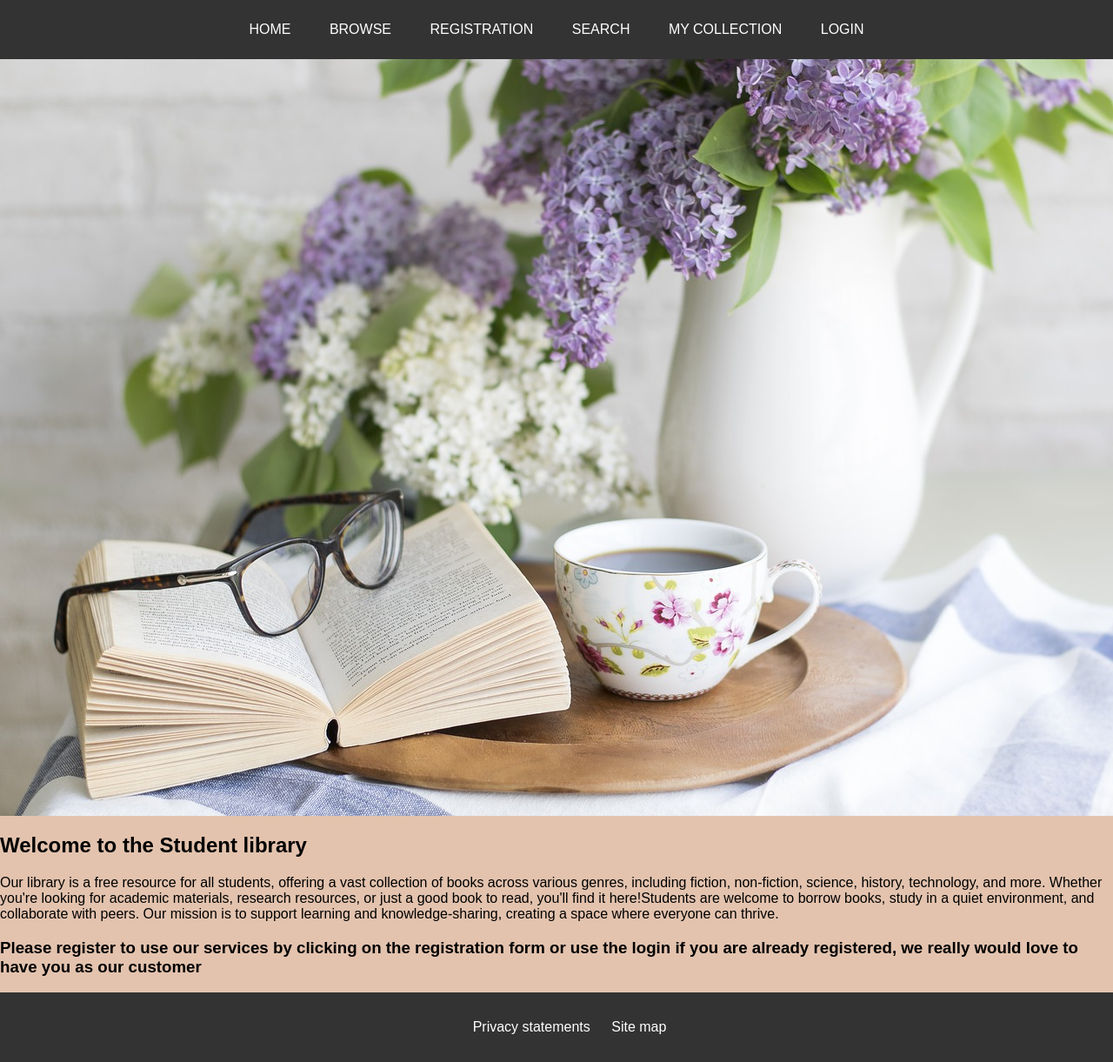
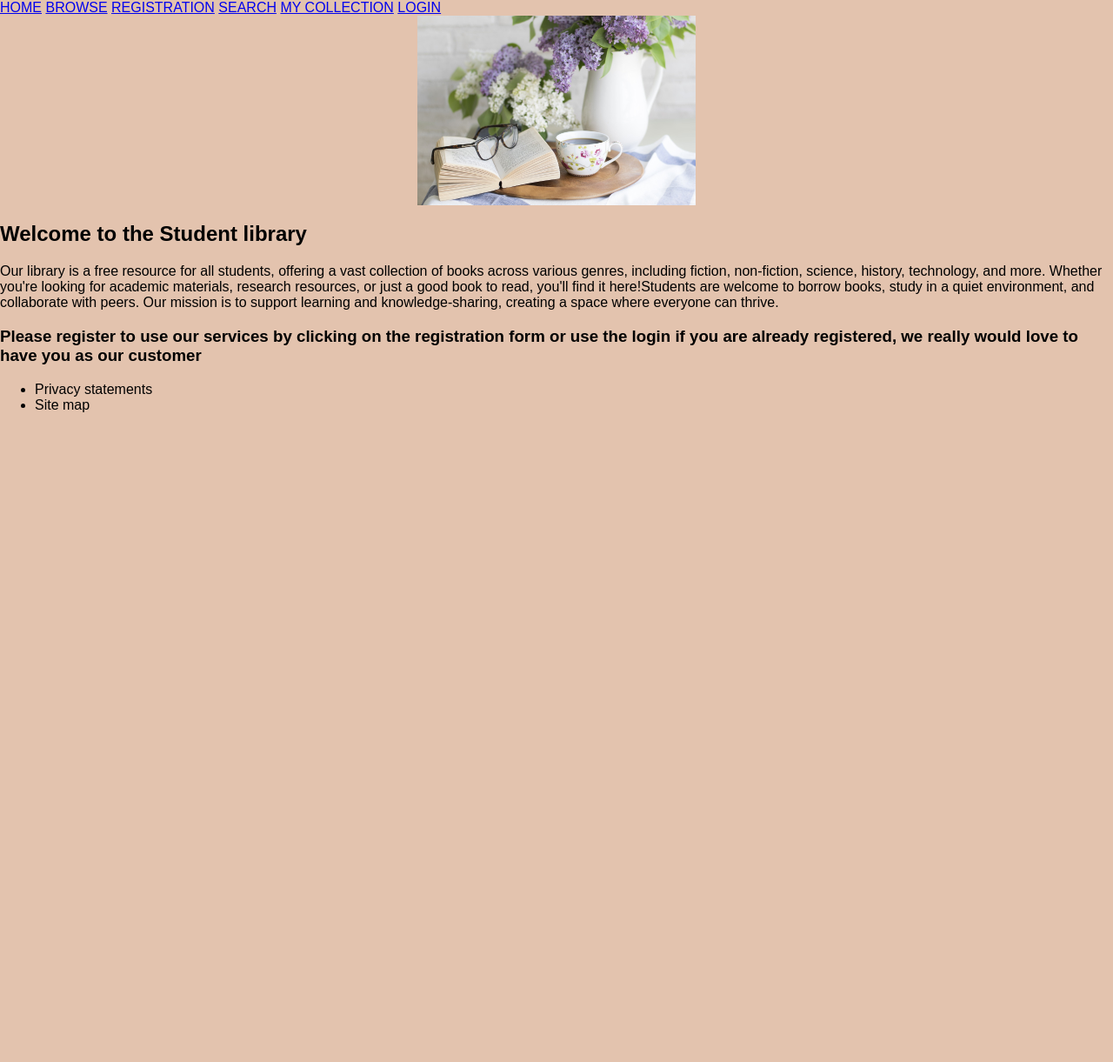
Before and after one commit to felixzlu/WEBDEV2, a PHP site: page / in a window 1280 px wide. Shown: the whole page at 87% size. After the commit the page ends 474 px from the top, so only its background shows below. Run offline with PHP 8.4, Linux system fonts and the light colour scheme.

Commit message:
updated css

```diff
--- a/frontend/css/style.css
+++ b/frontend/css/style.css
@@ -1,87 +1,58 @@
-
-/*General styles*/
+/* General styles */
 body {
-    font-family: Arial, Sans-serif;
-    margin:0;
-    padding:0;
+    font-family: Arial, sans-serif;
+    margin: 0;
+    padding: 0;
     background-color: rgb(227, 195, 174);
 }
-/*This styles the image of each page*/
-img{
-    max-width: 100%;
-    height:auto;
-    display: block;
-    margin:0 auto;
 
-}
-/*This styles the nav bar at the top of the page*/
-.navbar {
-    background-color: #333;
-    padding: 15px;
-    text-align: center;
-}
-.navbar a {
-    color:white;
-    text-decoration: none;
-    display: inline-block;
-    padding:10px 20px;
-
-}
-.navbar a:hover{
-    background-color: aquamarine;
-    border-radius: 5px;
-
+/* Container for the background */
+.background-container {
+    position: fixed;
+    width: 100%;
+    height: 100vh;
+    top: 0;
+    left: 0;
+   /** background-image: url("./"); /* Change this per page */
+    background-size: cover;
+    background-position: center;
+    background-repeat: no-repeat;
+    filter: blur(8px); /* Background blur */
+    z-index: -1; /* Push behind content */
 }
 
-/*This styles the browse page*/
-.browse-container {
-    padding: 20px;
-    max-width: 1200px;
-    margin: auto;
-}
-.Browse {
-    background: white;
-    padding: 20px;
-    margin-bottom: 20px;
-    border-radius: 10px;
-    box-shadow: 0 0 10px rgba (0, 0, 0, 0.1);
-}
-/*This styles the book images*/
-.book{
-    display:flex;
-    align-items: center;
-    margin-bottom: 15px;
-
-}
-.book img {
-    width:80 px;
-    height: 100px;
-    object-fit: cover;
-}
-.book-info {
-    max-width: 70%;
+/* Image in the foreground */
+img {
+    max-width: 25%; /* Scale image down to 1/4th */
+    height: auto;
+    display: block;
+    margin: 0 auto; /* Center the image */
 }
 
-.Book-Title {
-    font-size: 18px;
-    font-weight: bold;
+/* Content (forms, text) */
+.content {
+    position: relative;
+    text-align: center;
+    z-index: 1;
+    padding: 20px;
+    background: rgba(255, 255, 255, 0.3); /* Light transparency */
+    backdrop-filter: blur(10px);
+    border-radius: 10px;
+    max-width: 400px;
+    margin: 50px auto;
 }
 
-.Description {
-    font-size: 14px;
-    color: #555;
-}
-
-/* This styles the Forms */
+/* Form styles */
 form {
-    background: white;
+    background: rgba(255, 255, 255, 0.8);
     padding: 20px;
     max-width: 400px;
-    margin: 20px auto;
+    margin: auto;
     border-radius: 10px;
     box-shadow: 0 0 10px rgba(0, 0, 0, 0.1);
 }
 
+/* Input fields */
 input[type="text"],
 input[type="email"],
 input[type="password"],
@@ -93,6 +64,7 @@ select {
     border-radius: 5px;
 }
 
+/* Buttons */
 input[type="submit"],
 button {
     background-color: #333;
@@ -109,24 +81,3 @@ input[type="submit"]:hover,
 button:hover {
     background-color: #575757;
 }
-
-/* Footer */
-footer {
-    background-color: #333;
-    color: white;
-    text-align: center;
-    padding: 15px;
-    position: relative;
-    bottom: 0;
-    width: 100%;
-}
-
-footer ul {
-    list-style: none;
-    padding: 0;
-}
-
-footer li {
-    display: inline;
-    padding: 0 10px;
-}
```
